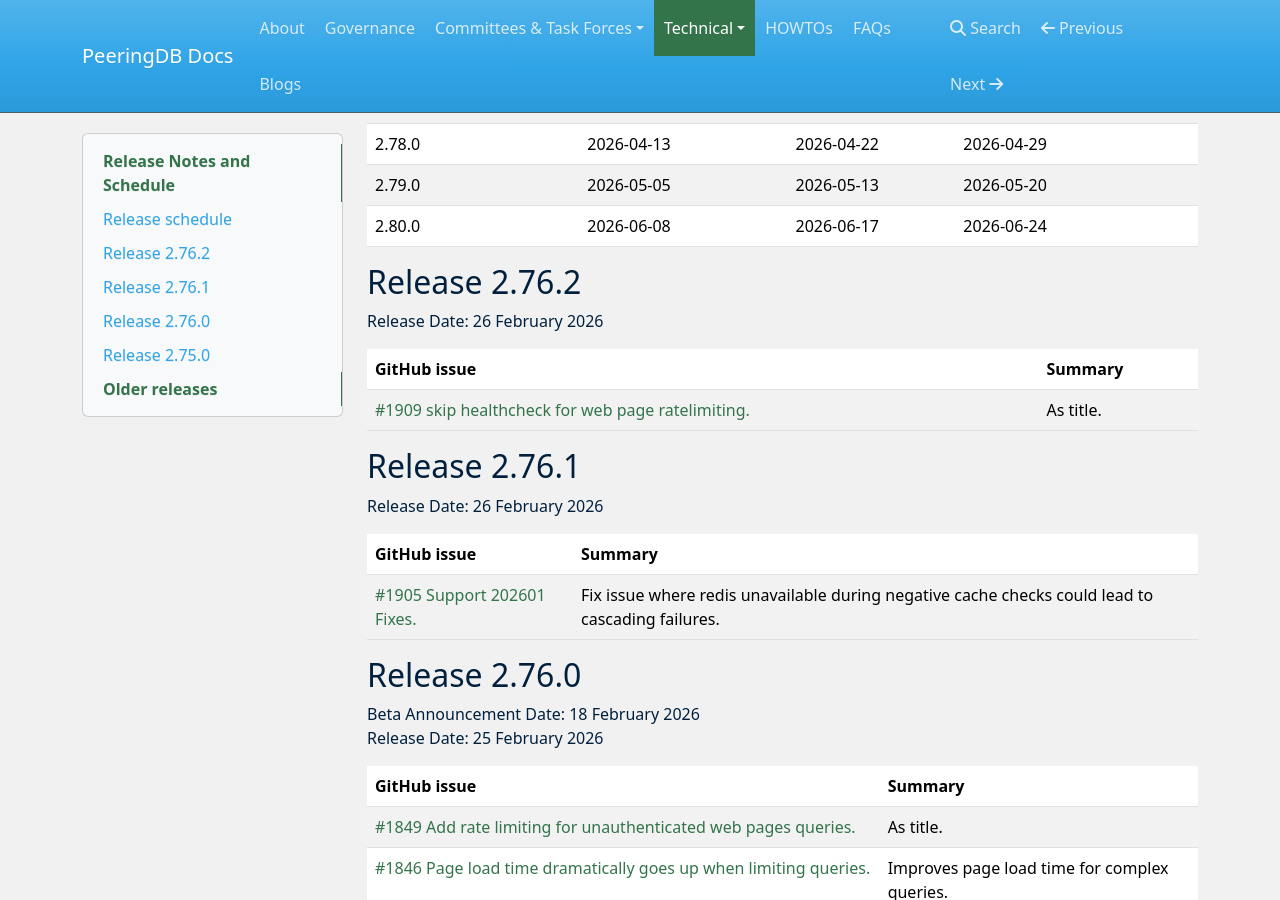
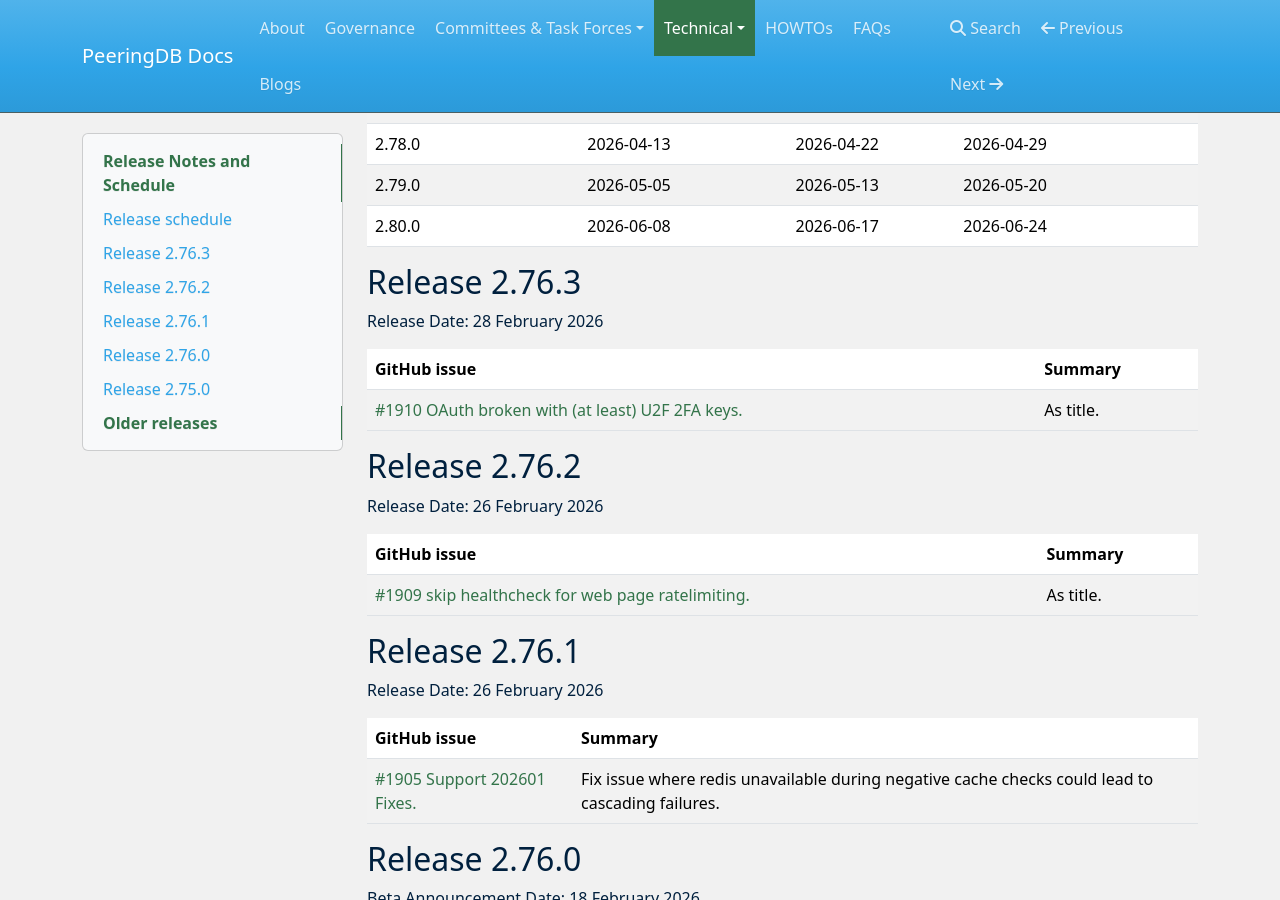
Before and after one commit to peeringdb/docs, an MkDocs documentation site: the page built from docs/release_notes/index.md, in a window 1280 px wide and 900 px high, scrolled down 492 px. Built offline with MkDocs 1.6.1, drawn with Linux system fonts in a browser that asks for light colours; nearby versions of some CDN libraries.

Commit message:
Update index.md (#415)
Note for Release 2.76.3

```diff
--- a/docs/release_notes/index.md
+++ b/docs/release_notes/index.md
@@ -18,6 +18,14 @@
 | 2.78.0 | 2026-04-13 | 2026-04-22 | 2026-04-29 |
 | 2.79.0 | 2026-05-05 | 2026-05-13 | 2026-05-20 |
 | 2.80.0 | 2026-06-08 | 2026-06-17 | 2026-06-24 |
+
+## Release 2.76.3
+
+Release Date: 28 February 2026
+
+| **GitHub issue** | **Summary** |
+| ----------------- | ----------- |
+| [#1910 OAuth broken with (at least) U2F 2FA keys.](https://github.com/peeringdb/peeringdb/pull/1910) | As title.|
 
 ## Release 2.76.2
 
```
